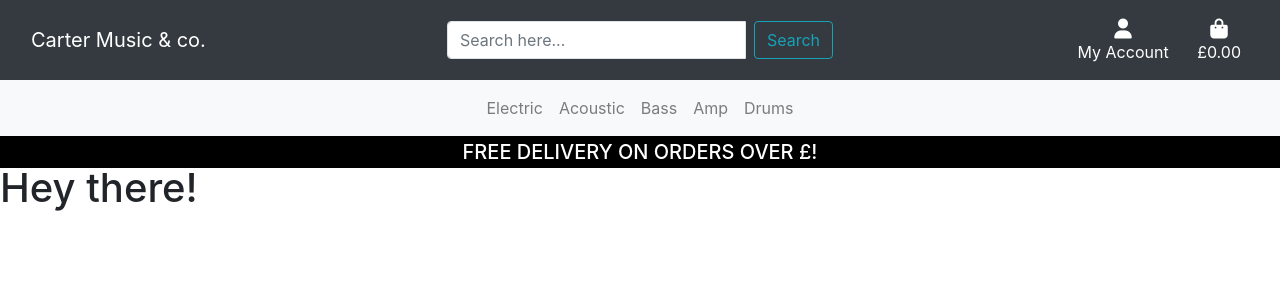
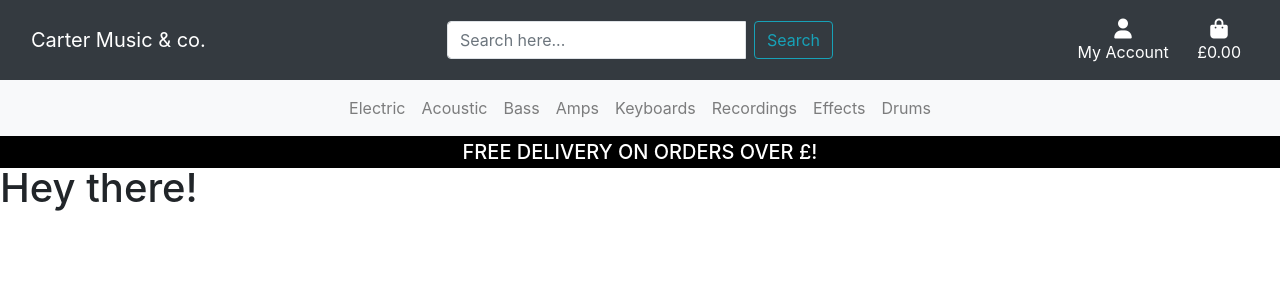
Before and after one commit to KevinDGnanih/carter-music-co, a Django app: page / in a window 1280 px wide. Shown: the top 300 px of the page. Run offline with Django 3.2, Linux system fonts and the light colour scheme; some libraries are stand-ins or nearby versions.

Commit message:
Added more categories in the navbar

```diff
--- a/templates/base.html
+++ b/templates/base.html
@@ -114,7 +114,10 @@
                     <a class="nav-item nav-link" href="#">Electric <span class="sr-only">(current)</span></a>
                     <a class="nav-item nav-link" href="#">Acoustic</a>
                     <a class="nav-item nav-link" href="#">Bass</a>
-                    <a class="nav-item nav-link" href="#">Amp</a>
+                    <a class="nav-item nav-link" href="#">Amps</a>
+                    <a class="nav-item nav-link" href="#">Keyboards</a>
+                    <a class="nav-item nav-link" href="#">Recordings</a>
+                    <a class="nav-item nav-link" href="#">Effects</a>
                     <a class="nav-item nav-link" href="#">Drums</a>
                 </div>
             </nav>
```
